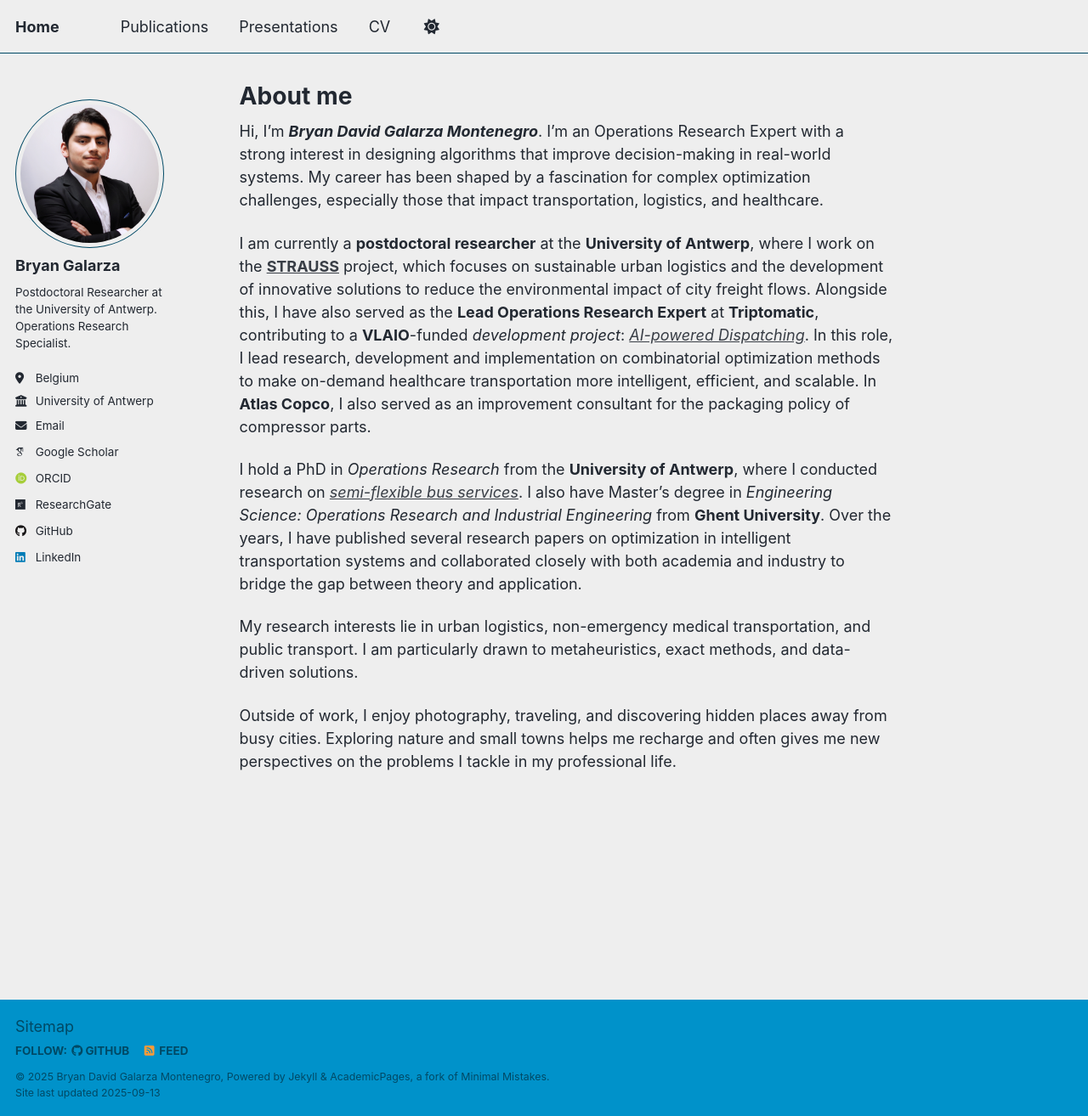
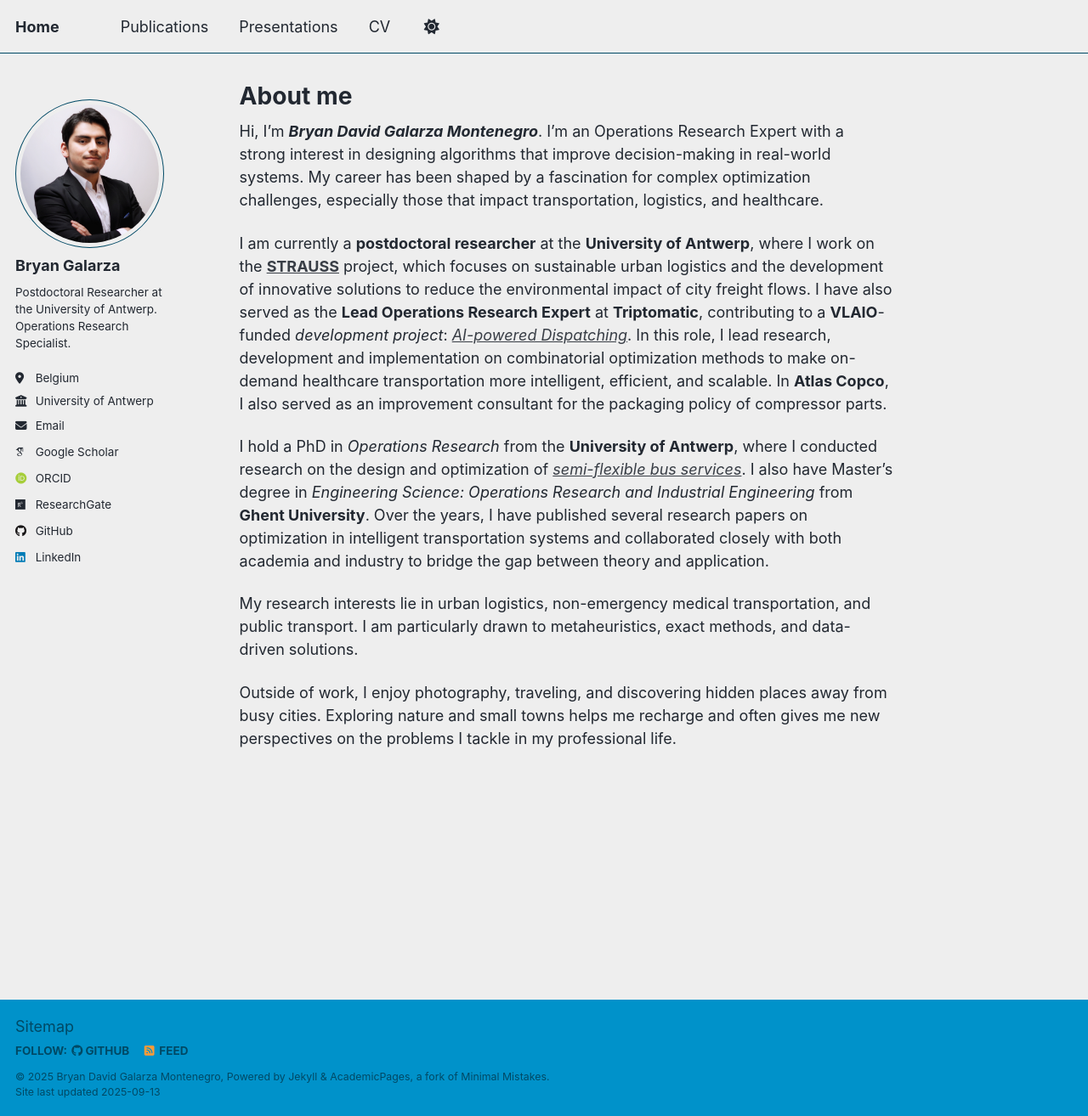
Before and after one commit to BryanG13/bryang13.github.io, a Jekyll site: the page built from _pages/about.md, in a window 1280 px wide and 1314 px high. Shown: the whole window at 85% size. Built offline with Jekyll 4.4.1, drawn with Linux system fonts in a browser that asks for light colours; some web fonts are replaced; a script that is not in the unit is left out.

Commit message:
update home

```diff
--- a/_pages/about.md
+++ b/_pages/about.md
@@ -9,9 +9,9 @@
 
 Hi, I'm ***Bryan David Galarza Montenegro***. I’m an Operations Research Expert with a strong interest in designing algorithms that improve decision-making in real-world systems. My career has been shaped by a fascination for complex optimization challenges, especially those that impact transportation, logistics, and healthcare.
 
-I am currently a **postdoctoral researcher** at the **University of Antwerp**, where I work on the [**STRAUSS**](https://www.uantwerpen.be/en/research-groups/ant-or/research-projects/project-strauss/) project, which focuses on sustainable urban logistics and the development of innovative solutions to reduce the environmental impact of city freight flows. Alongside this, I have also served as the **Lead Operations Research Expert** at **Triptomatic**, contributing to a **VLAIO**-funded *development project*: [*AI-powered Dispatching*](https://triptomatic.com/en-be/nemt#dispatching). In this role, I lead research, development and implementation on combinatorial optimization methods to make on-demand healthcare transportation more intelligent, efficient, and scalable. In **Atlas Copco**, I also served as an improvement consultant for the packaging policy of compressor parts.
+I am currently a **postdoctoral researcher** at the **University of Antwerp**, where I work on the [**STRAUSS**](https://www.uantwerpen.be/en/research-groups/ant-or/research-projects/project-strauss/) project, which focuses on sustainable urban logistics and the development of innovative solutions to reduce the environmental impact of city freight flows. I have also served as the **Lead Operations Research Expert** at **Triptomatic**, contributing to a **VLAIO**-funded *development project*: [*AI-powered Dispatching*](https://triptomatic.com/en-be/nemt#dispatching). In this role, I lead research, development and implementation on combinatorial optimization methods to make on-demand healthcare transportation more intelligent, efficient, and scalable. In **Atlas Copco**, I also served as an improvement consultant for the packaging policy of compressor parts.
 
-I hold a PhD in *Operations Research* from the **University of Antwerp**, where I conducted research on [*semi-flexible bus services*](https://repository.uantwerpen.be/docman/irua/5e80f4/196398.pdf). I also have Master’s degree in *Engineering Science: Operations Research and Industrial Engineering* from **Ghent University**. Over the years, I have published several research papers on optimization in intelligent transportation systems and collaborated closely with both academia and industry to bridge the gap between theory and application.
+I hold a PhD in *Operations Research* from the **University of Antwerp**, where I conducted research on the design and optimization of [*semi-flexible bus services*](https://repository.uantwerpen.be/docman/irua/5e80f4/196398.pdf). I also have Master’s degree in *Engineering Science: Operations Research and Industrial Engineering* from **Ghent University**. Over the years, I have published several research papers on optimization in intelligent transportation systems and collaborated closely with both academia and industry to bridge the gap between theory and application.
 
 My research interests lie in urban logistics, non-emergency medical transportation, and public transport. I am particularly drawn to metaheuristics, exact methods, and data-driven solutions.
 
```
